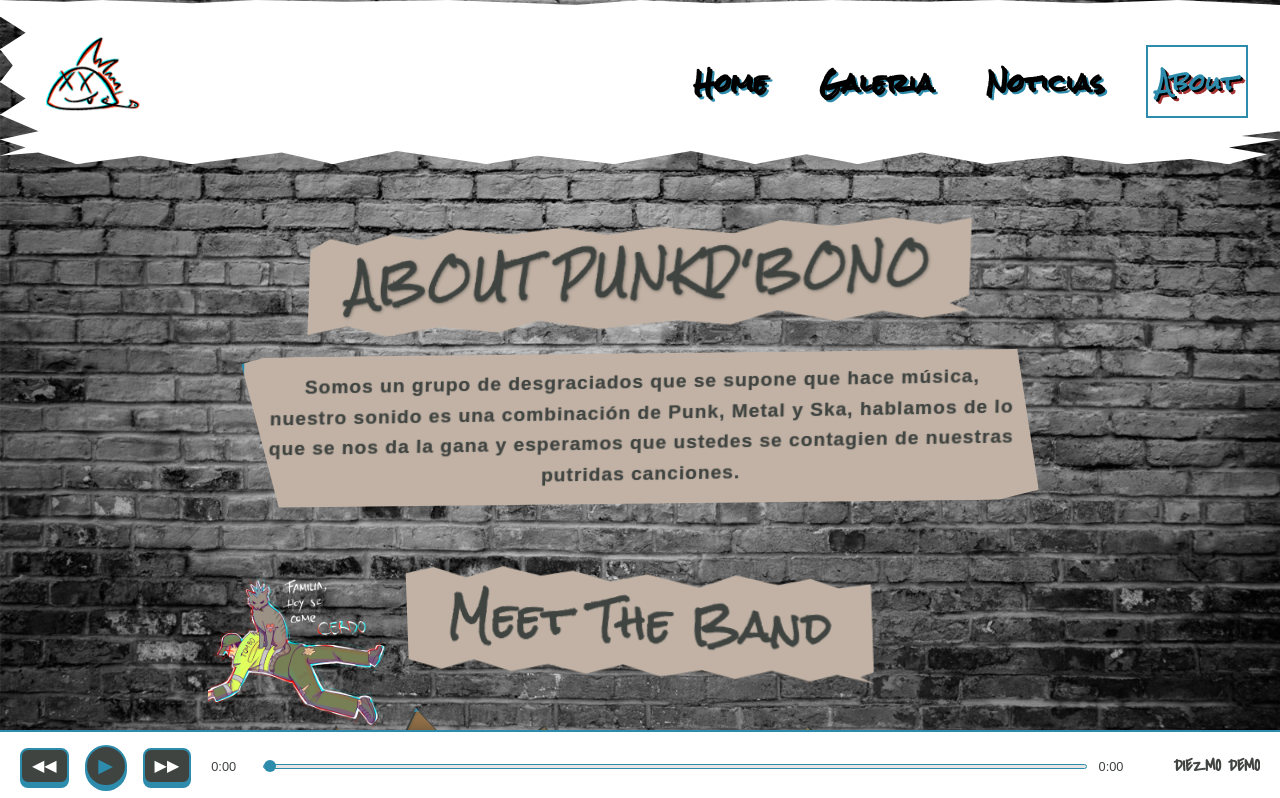
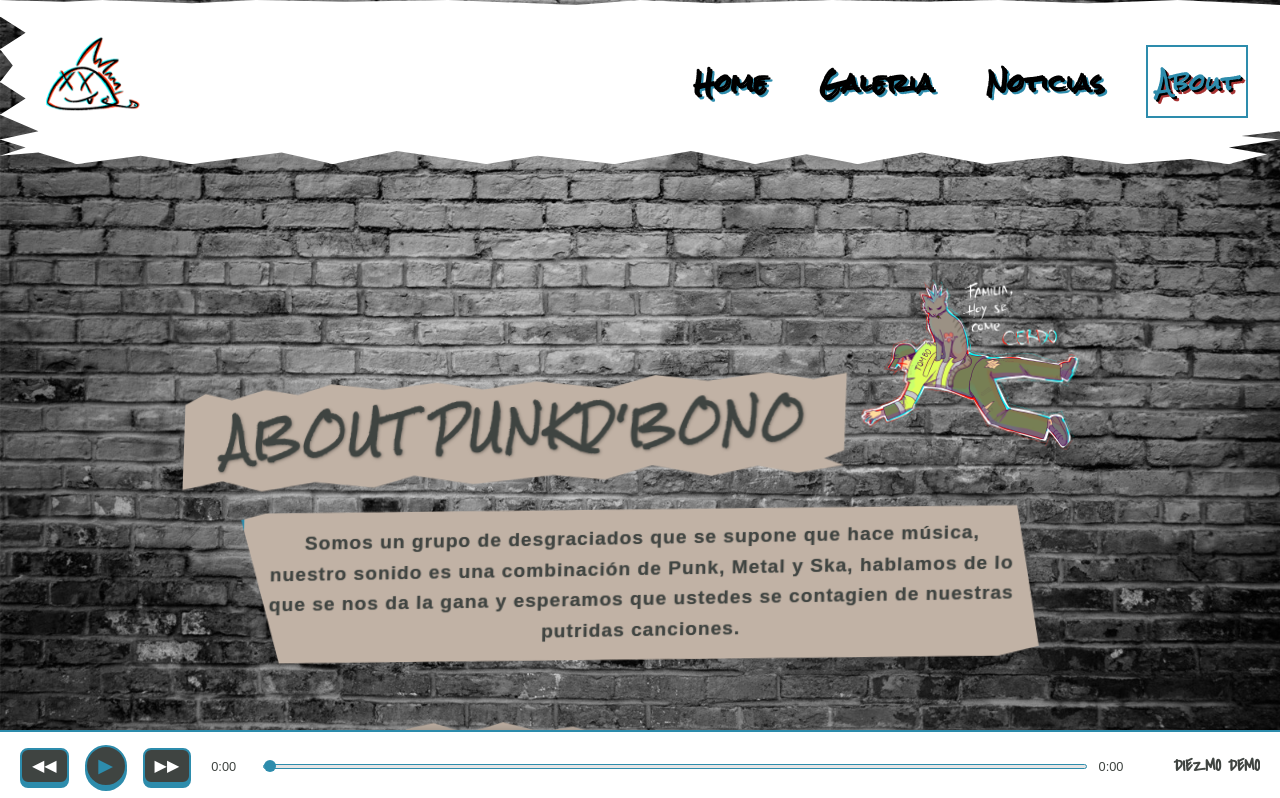
Before and after one commit to jaden-smb/punkdbono-site, a React (Vite) app: page /about in a window 1280 px wide. Shown: the top 798 px of the page. Built offline with nearby package versions, Linux system fonts and the light colour scheme.

Commit message:
refactor code structure for improved readability and maintainability

```diff
--- a/src/pages/About/AboutPage.tsx
+++ b/src/pages/About/AboutPage.tsx
@@ -471,11 +471,10 @@ const AboutPage = () => {
           alt="Ceniza Punk"
           className="about-illustration ceniza"
           style={{
-            position: 'absolute',
-            top: isMobile ? '280px' : '300px',
+            top: isMobile ? '343px' : '300px',
             left: isMobile ? '-9px' : '-60px',
-            width: isMobile ? '120px' : '220px',
-            zIndex: 10,
+            width: isMobile ? '250px' : '250px',
+            zIndex: 100,
             pointerEvents: 'none',
             transform: isMobile ? 'scale(0.8)' : 'scale(1)',
             transition: 'all 0.1s ease-in-out',
```
